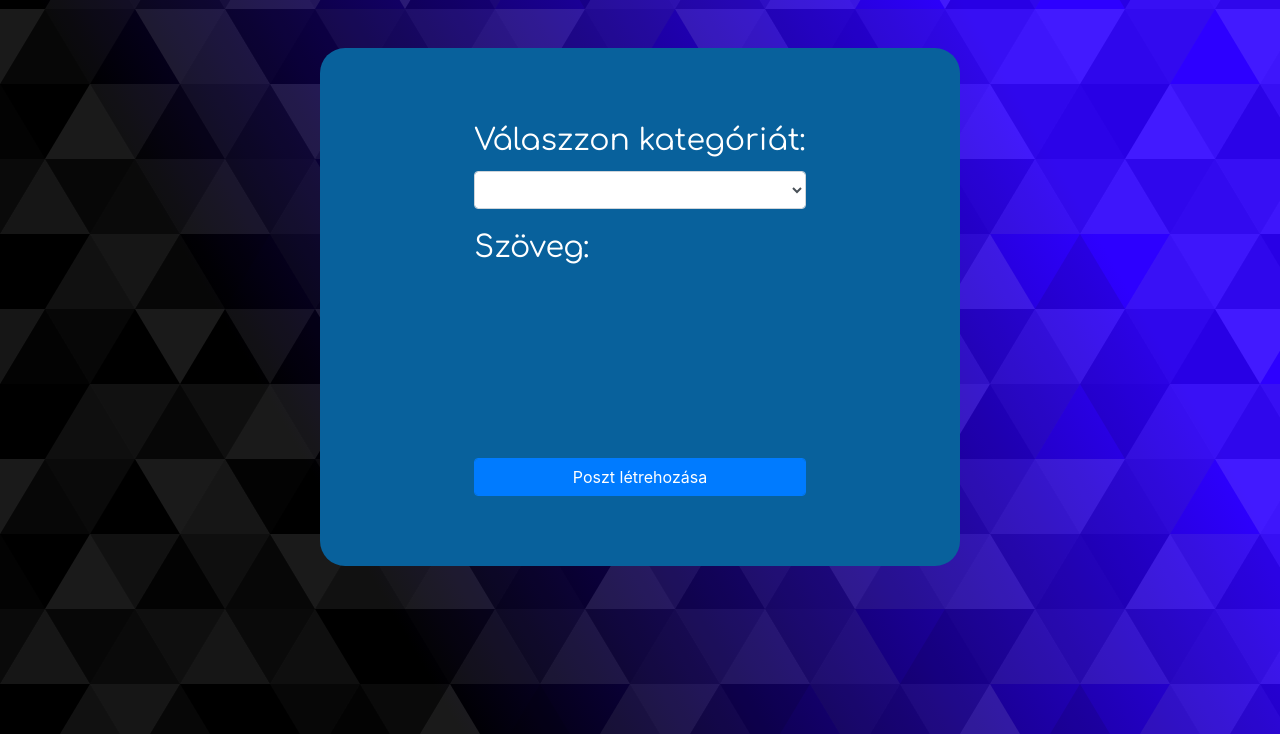
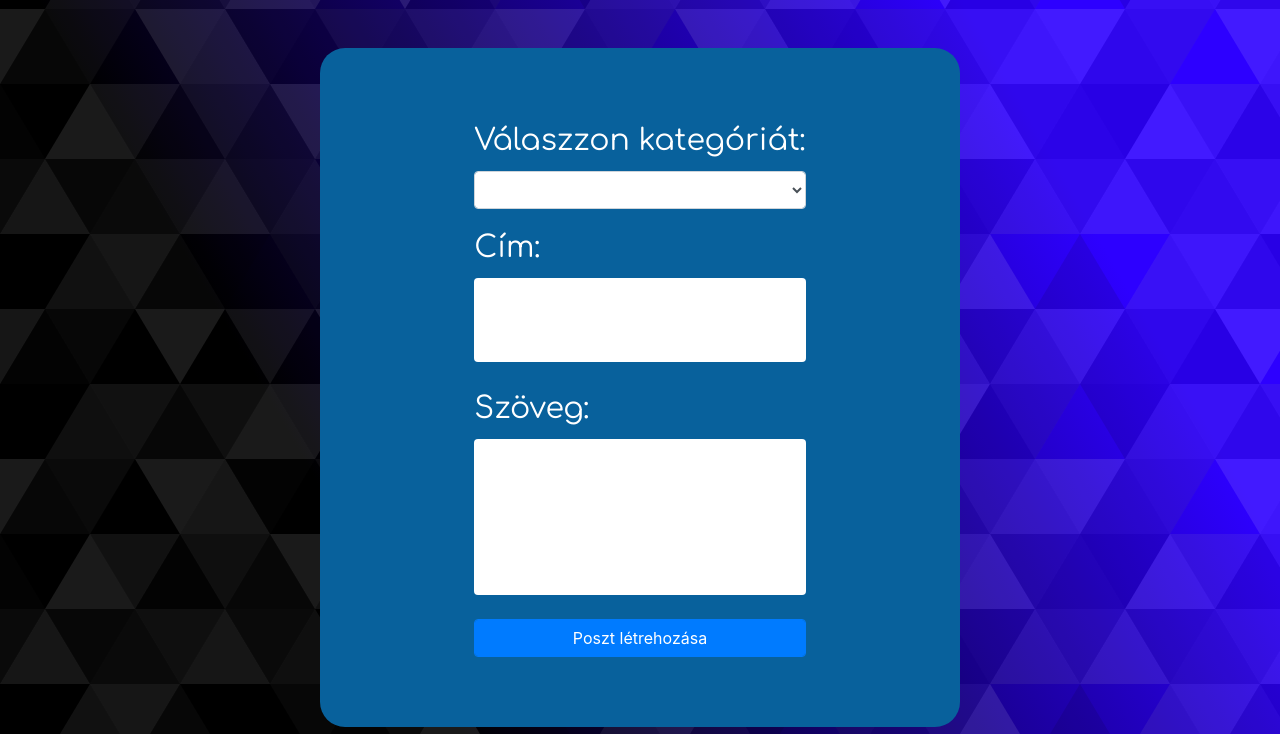
Before and after one commit to CsakiTheOne/Bion, a PHP site: page /pages/newTopic.php in a window 1280 px wide. Shown: the part 66-800 px from the top of the page. Run offline with PHP 8.4, Linux system fonts and the light colour scheme; lists and menus that the app fills with data are empty; some web fonts are replaced.

Commit message:
finomra hangolások

```diff
--- a/css/style.css
+++ b/css/style.css
@@ -107,7 +107,6 @@
   }
 
   .textarea {
-      background: transparent;
       outline:none;
       border:none;
       width:100%;
--- a/pages/newTopic.php
+++ b/pages/newTopic.php
@@ -88,6 +88,8 @@ include "../php/db/execute.php";
               ?>
             </select>
           </div>
+          <label for="postText">Cím:</label>
+          <textarea class="form-control textarea" id="postHeader" name="postHeader" maxlength="100" rows="3" required></textarea><br>
           <label for="postText">Szöveg:</label>
           <textarea class="form-control textarea" id="postText" name="postText" rows="6" required></textarea><br>
           <button type="submit" name="submit" id="submit" class="form-control btn btn-primary">Poszt létrehozása</button>
@@ -95,7 +97,7 @@ include "../php/db/execute.php";
         <?php
         if (isset($_POST['submit'])) {
           $date = date("Y-m-d H:i:s");
-          $data = callProc("ThemeCreate", "'{$_POST['category']}','{$_SESSION['id']}','{$date}','{$_POST['postText']}'");
+          $data = callProc("ThemeCreate", "'{$_POST['category']}','{$_SESSION['id']}','{$date}','{$_POST['postText']}','{$_POST['postHeader']}'");
           if ($data != null) {
             echo "<label>Poszt sikeressen létrehozva!</label>";
           } else {
--- a/php/db/connection.php
+++ b/php/db/connection.php
@@ -1,6 +1,6 @@
 <?php
     $user = "root";
-    $pw = "rootroot";
+    $pw = "";
     $ip = "localhost";
     $db = "bion";
 
--- a/php/topic/topicComponent.php
+++ b/php/topic/topicComponent.php
@@ -3,8 +3,9 @@
       <div class="col-12">
         <!-- Post -->
           <form method="post">
-          <h2><?php echo $value['username']?></h2>
+          <h2><?php echo $value['header']?></h2>
           <label style="font-size:1em;"><i class="far fa-calendar-alt"></i> <?php echo $value['date']?></label>
+          <label style="font-size:1em;" class="mx-5"><i class="far fa-user"></i> <?php echo $value['username']?></label>
           <label style="font-size:1em;" class="mx-5"><i class="far fa-folder"> </i> <?php echo $value['name']?></label>
           <?php
           $data = callProc("CommentGetByThemeId", "'{$value['id']}'");
```
Also changed, not shown: pages/showPost.php (+16 -1 lines).
